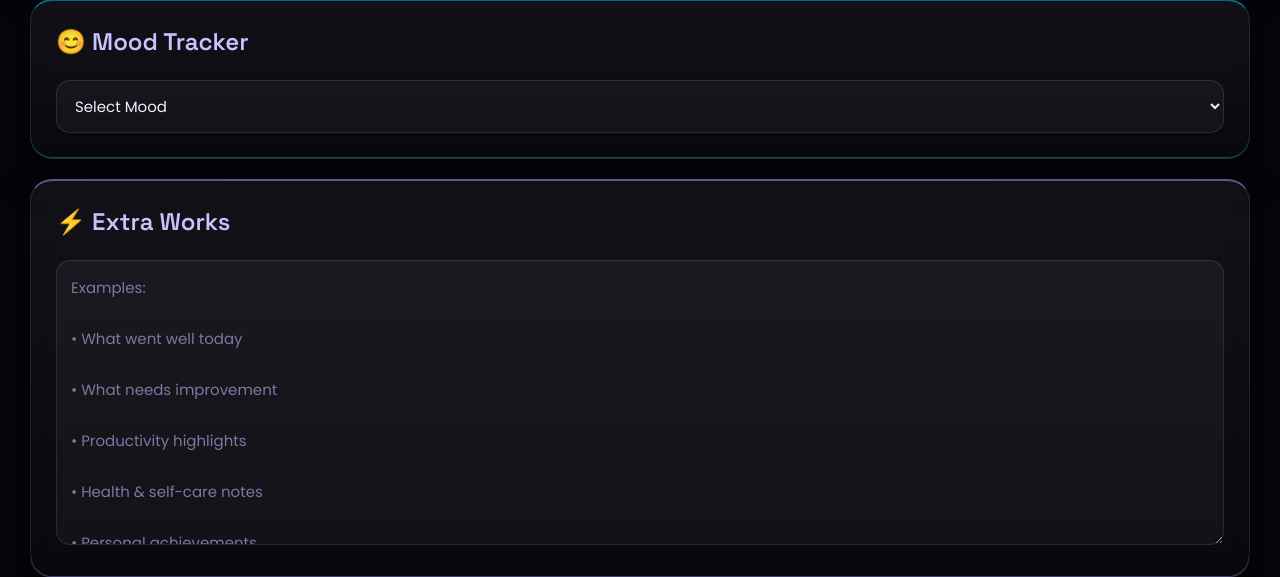
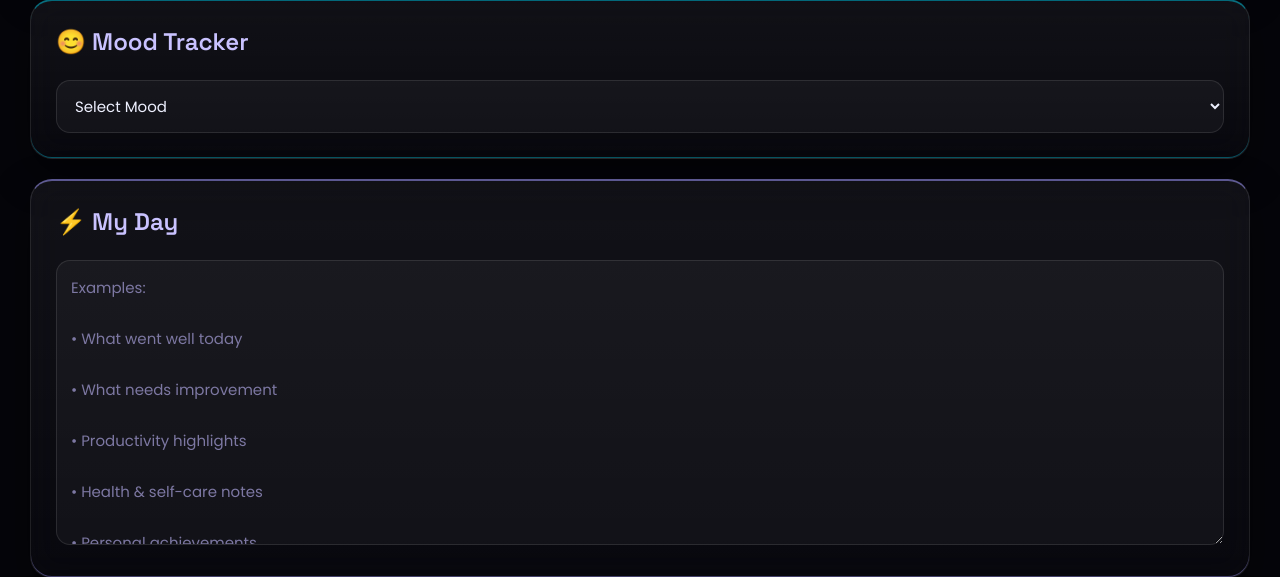
Before and after one commit to Anaj-narinV/RoutineX, a Flask app: page /dashboard in a window 1280 px wide. Shown: the part 2807-3384 px from the top of the page. Run offline with Flask 3, Linux system fonts and the light colour scheme; data that the repository does not hold is empty.

Commit message:
Rename 'Extra Works' to 'My Day' in dashboard

```diff
--- a/templates/dashboard.html
+++ b/templates/dashboard.html
@@ -708,13 +708,13 @@
 
 
         <!-- ===================== -->
-        <!-- EXTRA WORKS -->
+        <!-- My Journal-->
         <!-- ===================== -->
 
         <div class="card">
 
             <h2>
-                ⚡ Extra Works
+                ⚡ My Day
             </h2>
 
             <textarea
```
